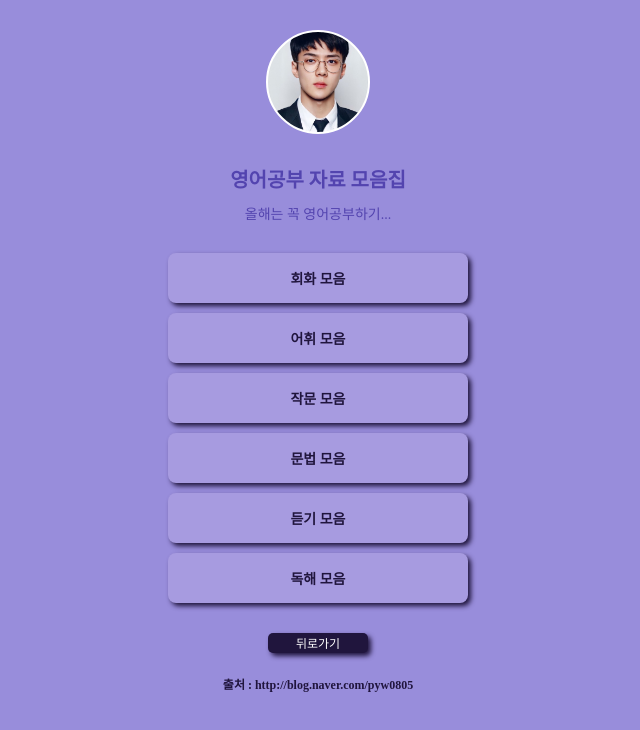
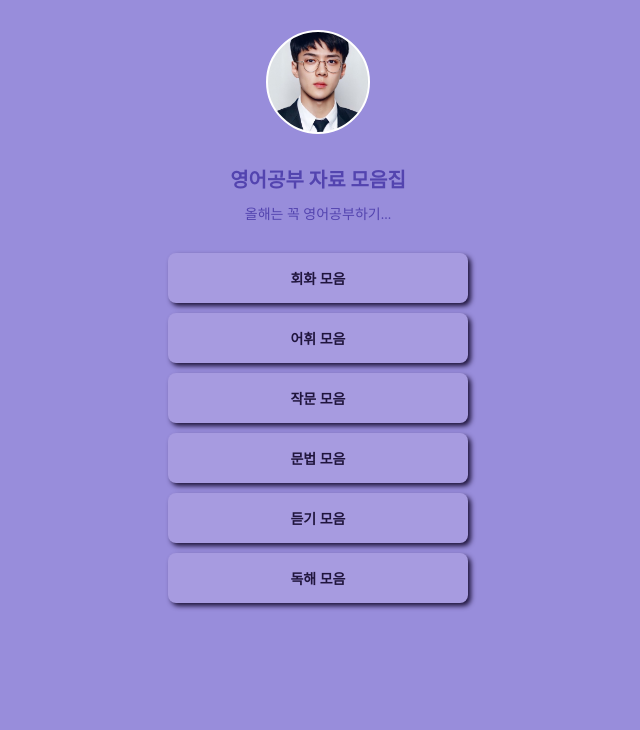
Before and after one commit to seni9123/english, a plain HTML site: page index.html in a window 1280 px wide. Shown: the whole page, without its empty margins (322-962 px from the left). Drawn offline with Linux system fonts and the light colour scheme; a web font is replaced by a local one.

Commit message:
Update index.html

```diff
--- a/index.html
+++ b/index.html
@@ -84,36 +84,6 @@
                 font-weight: bold;
                 color: #20153d;
             }
-            .btn {
-                width: 100px;
-                height: 20px;
-
-                background-color: #20153d;
-                color: white;
-
-                border-radius: 5px;
-
-                box-shadow: 3px 3px 5px 0px #20153d;
-
-                margin-top: 20px;
-                margin-bottom: 12px;
-
-                font-size: 12px;
-
-                text-decoration: none;
-
-                display: flex;
-                flex-direction: column;
-                justify-content: center;
-                align-items: center;
-            }
-            .block {
-                display: flex;
-                flex-direction: column;
-                justify-content: center;
-                align-items: center;
-
-            }
         </style>
     </head>
     <body>
@@ -128,10 +98,6 @@
             <a target="_blank" href="https://seni9123.github.io/listening/">듣기 모음</a>
             <a target="_blank" href="https://seni9123.github.io/reading/">독해 모음</a>
         </div>
-        <div class="block">
-            <a target="_black" href="https://seni9123.github.io/english/" class="btn">뒤로가기</a>
-            <h2 class="sub1">출처 : http://blog.naver.com/pyw0805</h2>
-          </div>
 
     </body>
 </html>
```
